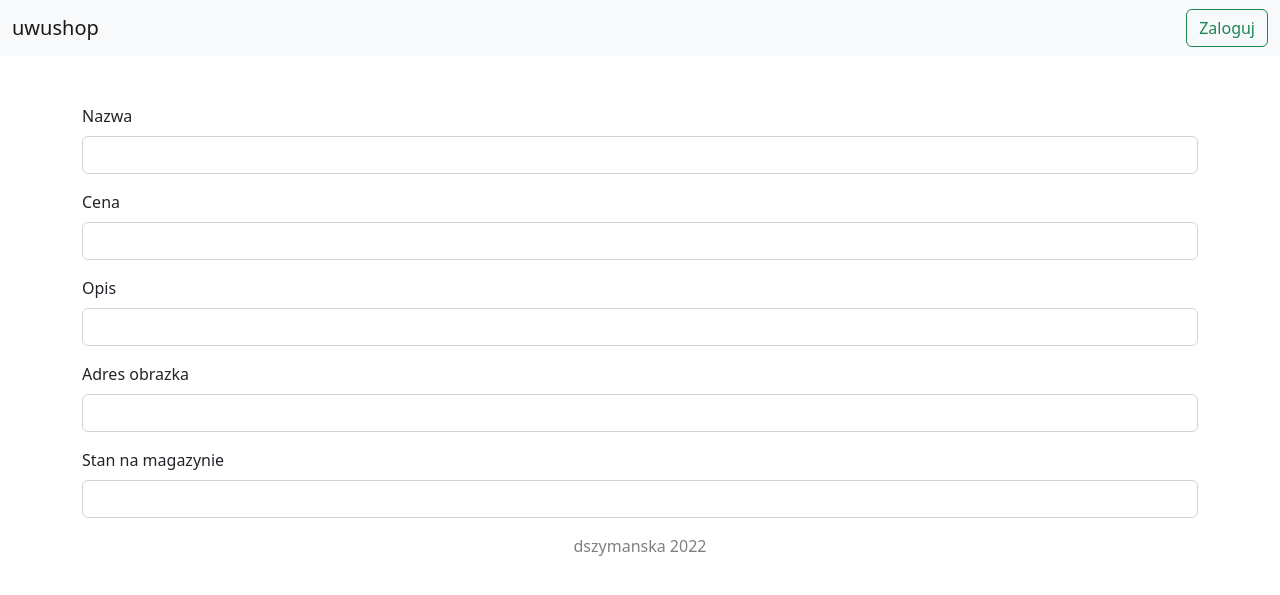
After one commit to nidomika/shop1, a PHP site: template views/admin/edit-product.php in a window 1280 px wide. The commit adds this page. Shown: the top 595 px of the page. Run offline with PHP 8.4, Linux system fonts and the light colour scheme; the template is opened without the code that fills it, so the values that code supplies are empty.

Commit message:
Add basic admin utilities

```diff
--- a/index.php
+++ b/index.php
@@ -7,6 +7,7 @@ require_once "./modules/home/home.controller.php";
 require_once "./modules/login/login.controller.php";
 require_once "./modules/logout/logout.controller.php";
 require_once "./modules/register/register.controller.php";
+require_once "./modules/admin/admin.controller.php";
 
 Route::pathNotFound(function ($path) {
     include "views/404.php";
--- a/layout/navbar.php
+++ b/layout/navbar.php
@@ -13,12 +13,18 @@
         </li>
       </ul>
       <div class="d-grid gap-2 d-md-flex justify-content-md-end">
-        <?php if ($GLOBALS["isAuth"]) { ?>
+        <?php if ($GLOBALS["isAuth"]) {
+            if ($GLOBALS["currentUser"]["is_admin"]) { ?>
+            <a class="btn btn-outline-success" href="/admin">Panel administratora</a>
+         <?php } ?>
           <a class="btn btn-outline-success" href="/koszyk">Koszyk</a>
           <a class="btn btn-outline-success" href="/wylogowanie">Wyloguj</a>
-        <?php } else { ?>
+        <?php
+        } else {
+             ?>
           <a class="btn btn-outline-success" href="/logowanie">Zaloguj</a>
-        <?php } ?>
+        <?php
+        } ?>
       </div>
     </div>
   </div>
--- /dev/null
+++ b/views/admin/edit-product.php
@@ -0,0 +1,33 @@
+<!DOCTYPE html>
+<html lang="pl">
+<head>
+  <?php require "./layout/head.php"; ?>
+  <title>Edytuj produkt - <?php echo $GLOBALS["siteName"]; ?></title>
+</head>
+<body>
+  <?php require "./layout/navbar.php"; ?>
+  <div class="container mt-5">
+    <div class="mb-3">
+      <label for="name" class="form-label">Nazwa</label>
+      <input type="text" class="form-control" id="name">
+    </div>
+    <div class="mb-3">
+      <label for="price" class="form-label">Cena</label>
+      <input type="text" class="form-control" id="price">
+    </div>
+    <div class="mb-3">
+      <label for="description" class="form-label">Opis</label>
+      <input type="text" class="form-control" id="description">
+    </div>
+    <div class="mb-3">
+      <label for="image_url" class="form-label">Adres obrazka</label>
+      <input type="text" class="form-control" id="image_url">
+    </div>
+    <div class="mb-3">
+      <label for="quantity" class="form-label">Stan na magazynie</label>
+      <input type="text" class="form-control" id="quantity">
+    </div>
+  </div>
+  <?php require "./layout/footer.php"; ?>
+</body>
+</html>
```
Also changed, not shown: modules/admin/admin.controller.php (added, +32 -0 lines), modules/admin/admin.model.php (added, +10 -0 lines), views/admin/admin.php (added, +30 -0 lines).
